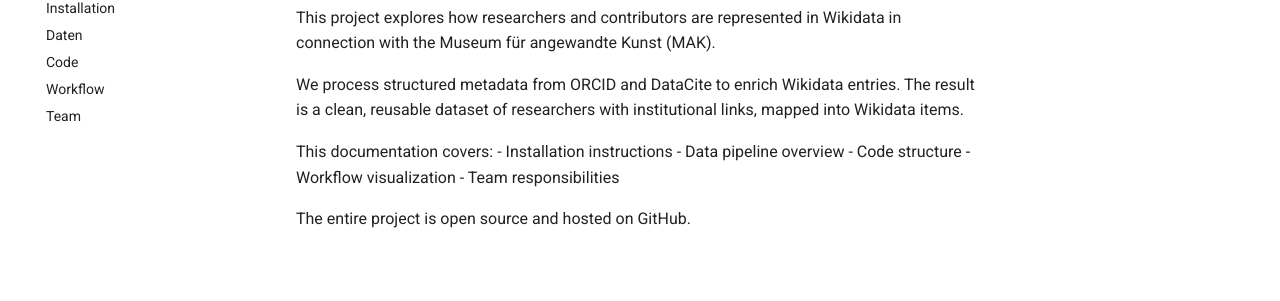
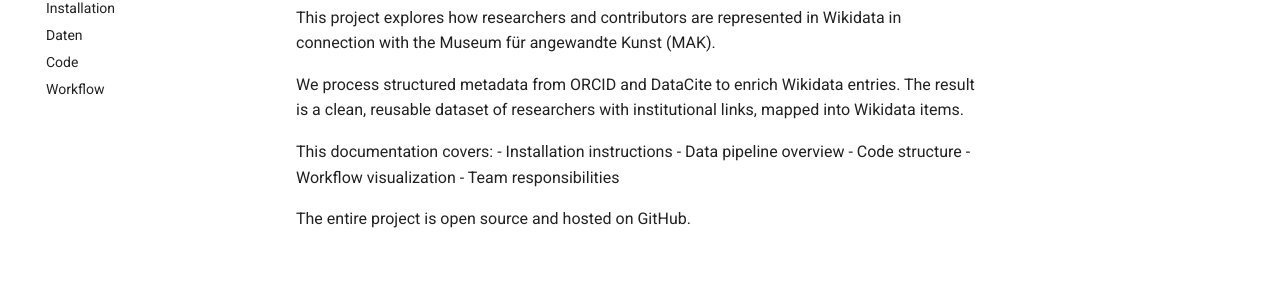
Before and after one commit to ptrutnau/Dis18-Gruppe6, an MkDocs documentation site: the page built from docs/index.md, in a window 1280 px wide. Shown: the part 175-476 px from the top of the page. Built offline with MkDocs 1.6.1 and Material for MkDocs 9.7.7, drawn with Linux system fonts in a browser that asks for light colours.

Commit message:
Update mkdocs.yml

```diff
--- a/mkdocs.yml
+++ b/mkdocs.yml
@@ -2,9 +2,8 @@
 nav:
   - Startseite: index.md
   - Installation: installation.md
-  - Daten: data.md
-  - Code: code.md
-  - Workflow: workflow.md
-  - Team: team.md
+  - Daten: Data.md
+  - Code: Code.md
+  - Workflow: Workflow.md
 theme:
   name: material
```
